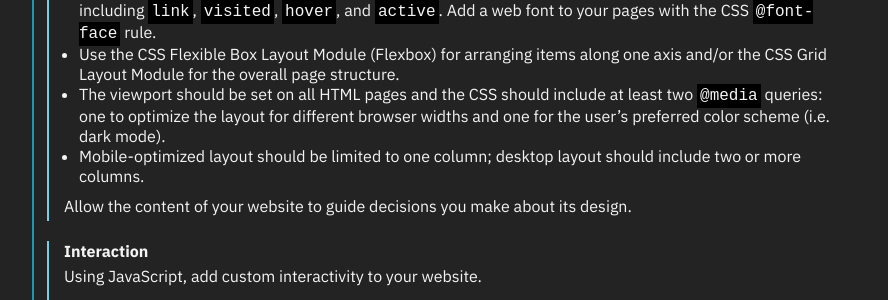
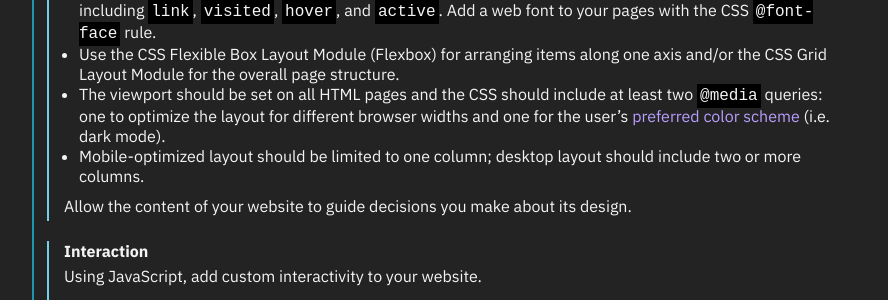
Before and after one commit to emilydidthis/CSCI-UA.004-Fall23, a Jekyll site: the page built from assignments/09.markdown, in a window 1280 px wide and 900 px high, scrolled down 788 px. Shown: the part 176-476 px from the top of the window, without its empty margins (8-896 px from the left). Built offline with Jekyll 4.4.1, drawn with Linux system fonts in a browser that asks for light colours; some of the changed lines change nothing that is shown.

Commit message:
dark mode rsource

```diff
--- a/assignments/09.markdown
+++ b/assignments/09.markdown
@@ -38,7 +38,7 @@ Create one external style sheet and link it to all of your HTML pages. Code a re
 - Your style rules should specify font family and font size for paragraph and heading text as well as link states including `link`, `visited`, `hover`, and `active`.
 Add a web font to your pages with the CSS `@font-face` rule.
 - Use the CSS Flexible Box Layout Module (Flexbox) for arranging items along one axis and/or the CSS Grid Layout Module for the overall page structure.
-- The viewport should be set on all HTML pages and the CSS should include at least two `@media` queries: one to optimize the layout for different browser widths and one for the user’s preferred color scheme (i.e. dark mode).
+- The viewport should be set on all HTML pages and the CSS should include at least two `@media` queries: one to optimize the layout for different browser widths and one for the user’s [preferred color scheme](https://developer.mozilla.org/en-US/docs/Web/CSS/@media/prefers-color-scheme) (i.e. dark mode).
 - Mobile-optimized layout should be limited to one column; desktop layout should include two or more columns.
 
 Allow the content of your website to guide decisions you make about its design.
```
Also changed, not shown: 2 other files.
